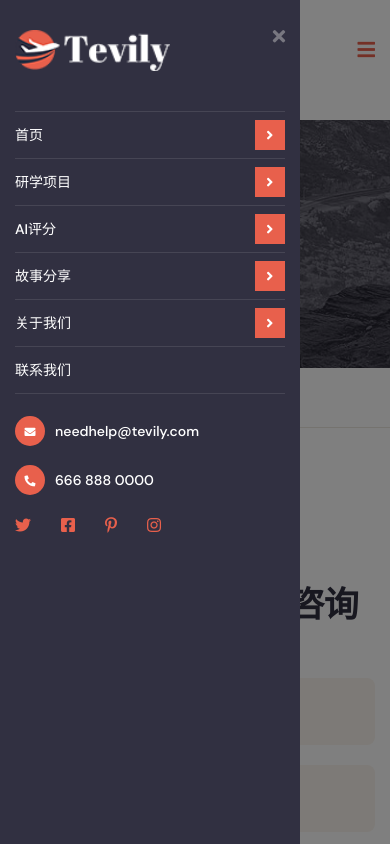
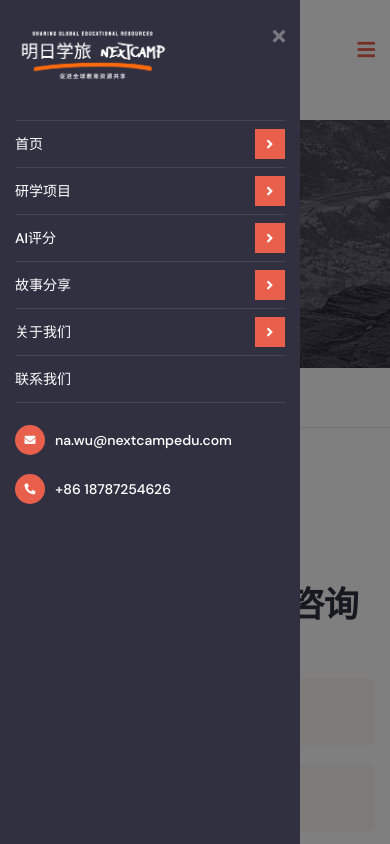
Before and after one commit to Zeksum/Nextcamp.github.io, a plain HTML site: page contact.html in a window 390 px wide. Both pictures are taken after a click on the link 366 px from the left and 50 px from the top of the page. Shown: the top 844 px of the page. Drawn offline with Linux system fonts and the light colour scheme.

Commit message:
phone page

```diff
--- a/contact.html
+++ b/contact.html
@@ -380,7 +380,7 @@
         <span class="mobile-nav__close mobile-nav__toggler"><i class="fa fa-times"></i></span>
 
         <div class="logo-box">
-                <a href="index.html" aria-label="logo image"><img src="static/picture/logo-2.png" width="155" alt=""></a>
+            <a href="" aria-label="logo image"><img src="static/picture/nextcamp/logo-w.png" width="155" alt=""></a>
         </div>
         <!-- /.logo-box -->
         <div class="mobile-nav__container"></div>
@@ -389,19 +389,19 @@
         <ul class="mobile-nav__contact list-unstyled">
             <li>
                 <i class="fa fa-envelope"></i>
-                    <a href="mailto:needhelp@packageName__.com">needhelp@tevily.com</a>
+                <a href="mailto:needhelp@packageName__.com">na.wu@nextcampedu.com</a>
             </li>
             <li>
                 <i class="fa fa-phone-alt"></i>
-                    <a href="tel:666-888-0000">666 888 0000</a>
+                <a href="tel:666-888-0000">+86 18787254626</a>
             </li>
         </ul><!-- /.mobile-nav__contact -->
         <div class="mobile-nav__top">
             <div class="mobile-nav__social">
-                    <a href="#" class="fab fa-twitter"></a>
-                    <a href="#" class="fab fa-facebook-square"></a>
-                    <a href="#" class="fab fa-pinterest-p"></a>
-                    <a href="#" class="fab fa-instagram"></a>
+                <!--                    <a href="#" class="fab fa-twitter"></a>-->
+                <!--                    <a href="#" class="fab fa-facebook-square"></a>-->
+                <!--                    <a href="#" class="fab fa-pinterest-p"></a>-->
+                <!--                    <a href="#" class="fab fa-instagram"></a>-->
             </div><!-- /.mobile-nav__social -->
         </div><!-- /.mobile-nav__top -->
 
```
Also changed, not shown: index.html (+7 -7 lines), tour-details.html (+7 -7 lines). Lines whose indentation alone changed are shown as unchanged.
